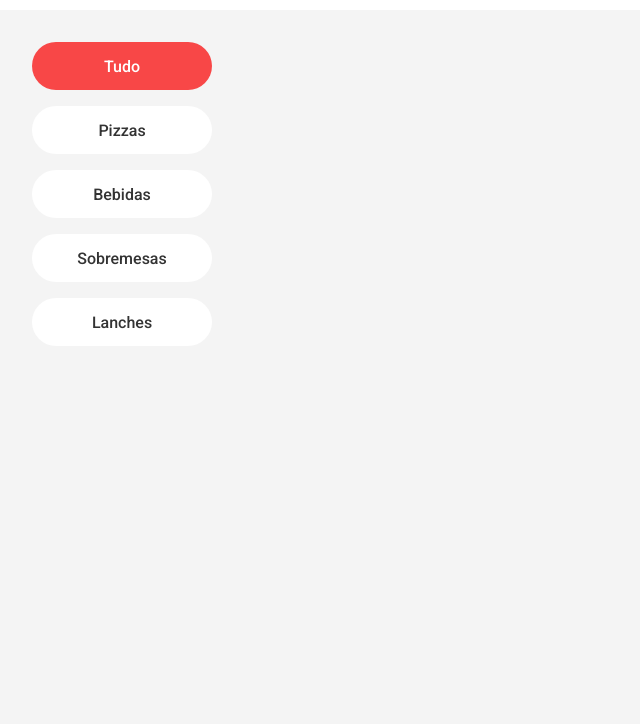
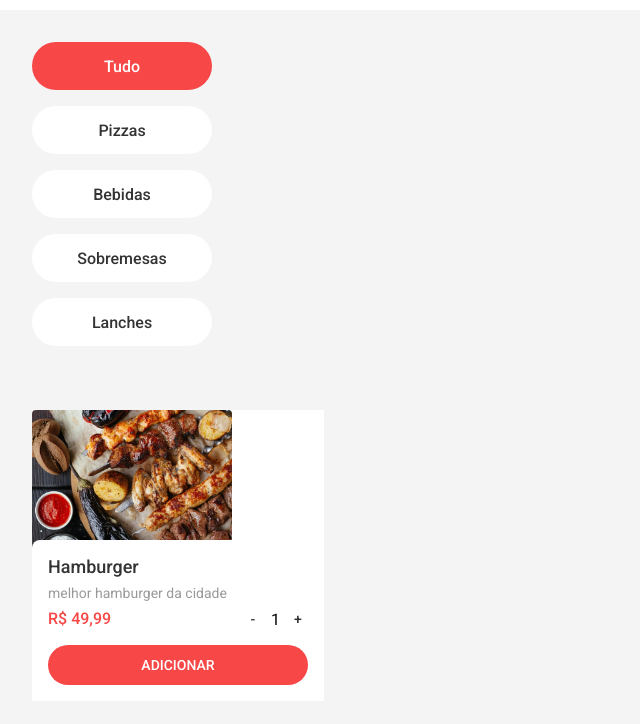
Before and after one commit to emanoelims/emmfood-html, a plain HTML site: page index.html in a window 1280 px wide. Shown: the part 82-806 px from the top of the page, without its empty margins (0-640 px from the left). Drawn offline with Linux system fonts and the light colour scheme.

Commit message:
feat: add products container

```diff
--- a/css/styles.css
+++ b/css/styles.css
@@ -33,6 +33,76 @@
   color: var(--color-white);
   background-color: var(--brand-color-400);
 }
+
 .navigation a.active:hover {
   background-color: var(--brand-color-500);
 }
+
+.products {
+  padding: 2rem;
+  gap: 1rem;
+  display: grid;
+  grid-template-columns: repeat(4, 1fr);
+}
+
+.products__row {
+  display: flex;
+  justify-content: space-between;
+}
+
+.products__item {
+  display: flex;
+  flex-flow: column;
+  background-color: var(--color-white);
+}
+
+.products__item-content {
+  padding: 1rem;
+  margin-block-start: -20px;
+  border-start-start-radius: 0.5rem;
+  border-start-end-radius: 0.5rem;
+  background-color: var(--color-white);
+}
+
+.products__item-image {
+  object-fit: cover;
+  width: 200px;
+  height: 150px;
+  border-radius: 0.25rem;
+}
+
+.products__item-title {
+  color: var(--color-black);
+  font-size: 1.125rem;
+  font-weight: var(--font-weight-medium);
+}
+
+.products__item-description {
+  margin-block: 0.5rem;
+  font-size: 0.875rem;
+  color: rgba(0, 0, 0, 0.4);
+}
+
+.products__item-price {
+  color: var(--brand-color-400);
+  font-size: 1rem;
+  font-weight: var(--font-weight-medium);
+}
+
+.products__item-quantity {
+  gap: 0.5rem;
+  display: flex;
+  align-items: center;
+}
+
+.products__item-quantity__button {
+  width: 20px;
+  min-height: 20px;
+  border-radius: 50%;
+  padding: 0;
+  background-color: var(--color-white);
+}
+
+.products__item-button {
+  margin-block-start: 1rem;
+}
--- a/index.html
+++ b/index.html
@@ -25,6 +25,24 @@
     <a href="#">Sobremesas</a>
     <a href="#">Lanches</a>
   </nav>
+  <section class="products">
+    <article class="products__item">
+      <img class="products__item-image" src="img/food.jpg" alt="food">
+      <div class="products__item-content">
+        <h2 class="products__item-title">Hamburger</h2>
+        <p class="products__item-description">melhor hamburger da cidade</p>
+        <div class="products__row">
+          <span class="products__item-price">R$ 49,99</span>
+          <div class="products__item-quantity">
+            <button class="products__item-quantity__button" type="button">-</button>
+            <span class="products__item-quantity__value">1</span>
+            <button class="products__item-quantity__button" type="button">+</button>
+          </div>
+        </div>
+        <button class="button--filled products__item-button">Adicionar</button>
+      </div>
+    </article>
+  </section>
 </div>
 </body>
 </html>
```
Also changed, not shown: img/food.jpg (added).
